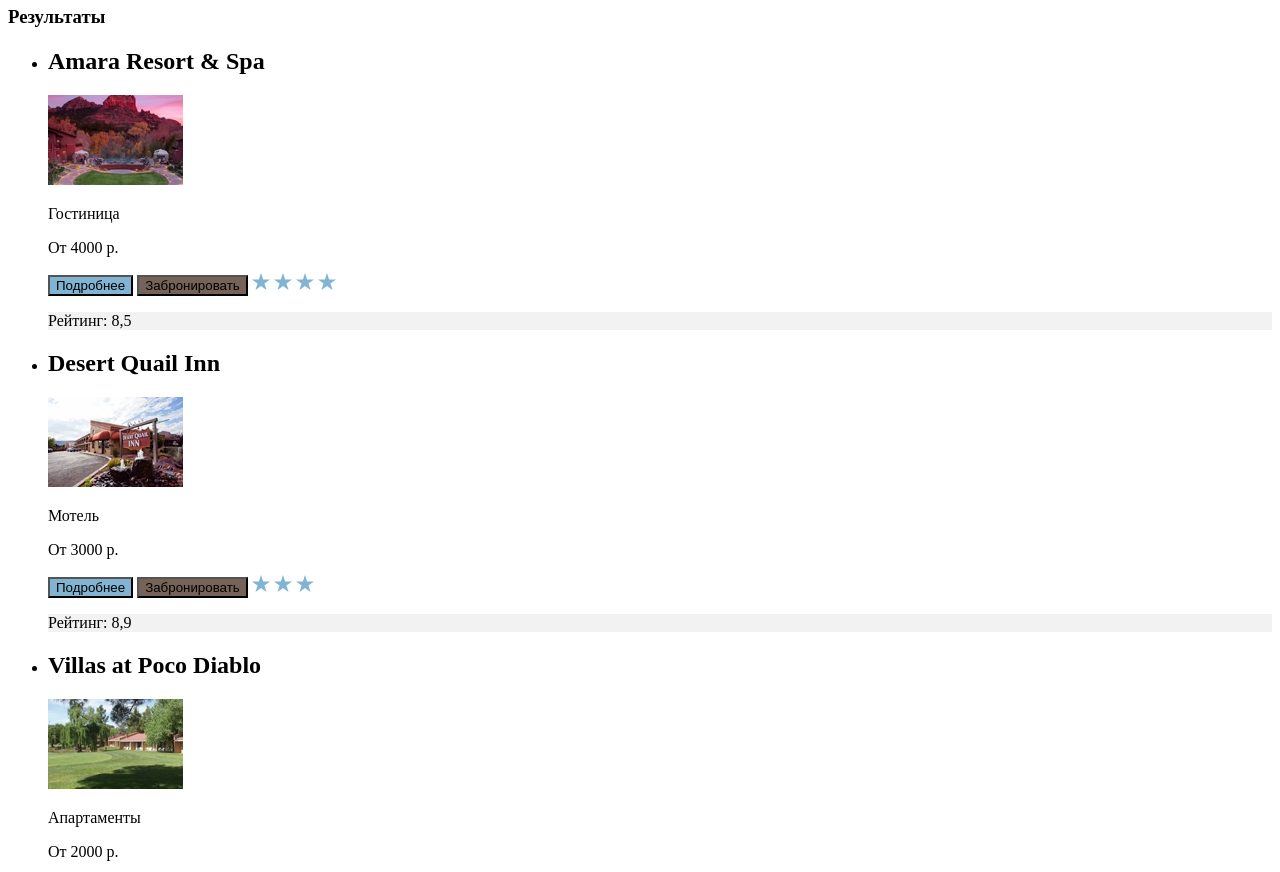
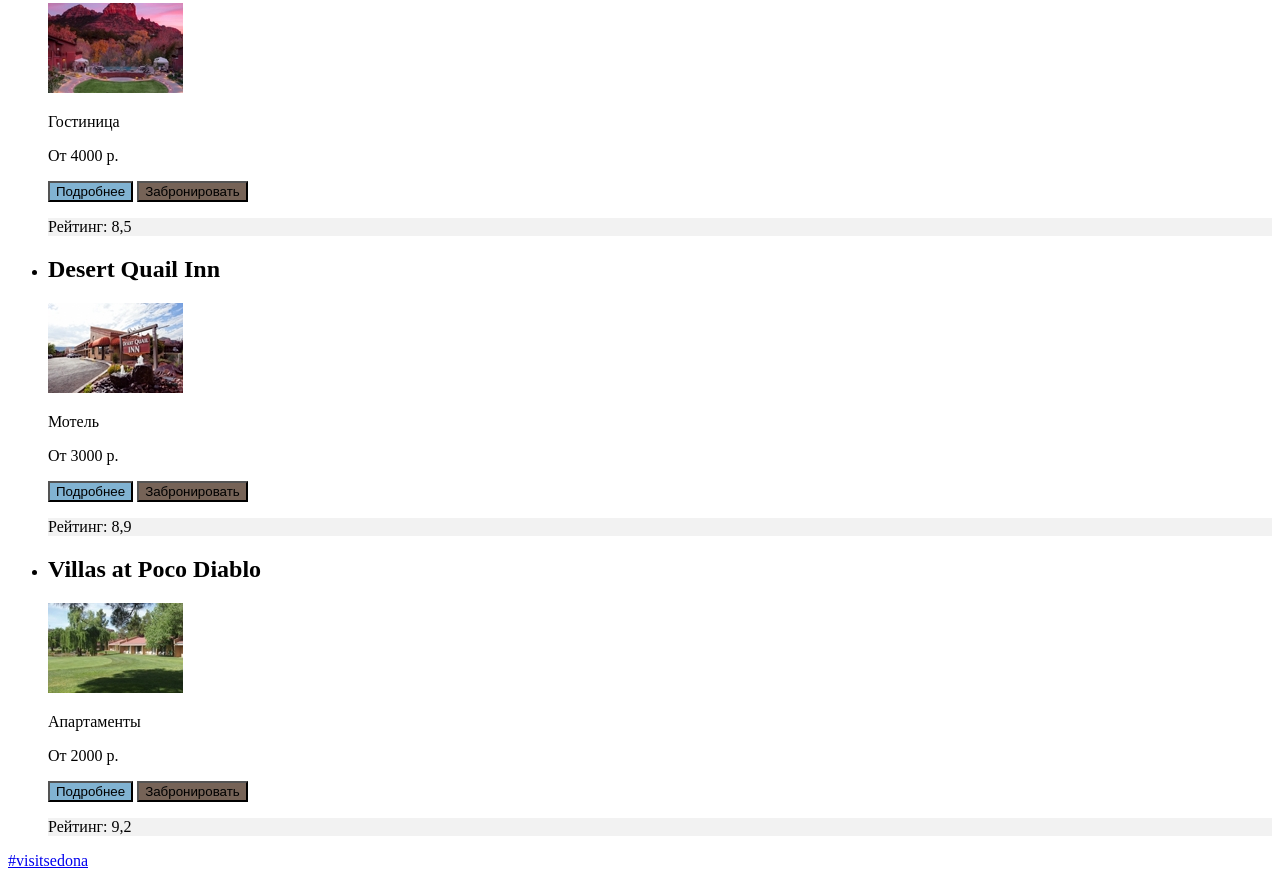
Before and after one commit to MagiusPattern/1116499-sedona-26, a plain HTML site: page hotels.html in a window 1280 px wide. Shown: the part 1926-2798 px from the top of the page. Drawn offline with Linux system fonts and the light colour scheme.

Commit message:
Закомментировала svg, которые не меняют цвет

```diff
--- a/hotels.html
+++ b/hotels.html
@@ -14,7 +14,7 @@
 					<li><p>Гостиницы</p></li>
 				</ul>
 			</nav>
-			<img src="img/logo-sedona.svg" width="140" height="72" alt="Логотип Седоны">
+			<!--<img src="img/logo-sedona.svg" width="140" height="72" alt="Логотип Седоны">-->
 		</header>
 
 		<main>
@@ -87,10 +87,10 @@
             <p>От 4000 р.</p>
             <button type="button" style="background-color:#81B3D2;">Подробнее</button>
             <button type="submit"style="background-color: #766357;">Забронировать</button>
-            <img src="img/icons/star.svg" width="18" height="17" alt="Оценка в звездах">
-            <img src="img/icons/star.svg" width="18" height="17" alt="Оценка в звездах">
-            <img src="img/icons/star.svg" width="18" height="17" alt="Оценка в звездах">
-            <img src="img/icons/star.svg" width="18" height="17" alt="Оценка в звездах">
+            <!--<img src="img/icons/star.svg" width="18" height="17" alt="Оценка в звездах">-->
+            <!--<img src="img/icons/star.svg" width="18" height="17" alt="Оценка в звездах">-->
+            <!--<img src="img/icons/star.svg" width="18" height="17" alt="Оценка в звездах">-->
+            <!--<img src="img/icons/star.svg" width="18" height="17" alt="Оценка в звездах">-->
             <p style="background-color: #F2F2F2">Рейтинг: 8,5</p>
 				  </li>
 				  <li>
@@ -100,9 +100,9 @@
 					  <p>От 3000 р.</p>
 					  <button type="button" style="background-color:#81B3D2;">Подробнее</button>
 					  <button type="submit" style="background-color: #766357;">Забронировать</button>
-					  <img src="img/icons/star.svg" width="18" height="17" alt="Оценка в звездах">
-            <img src="img/icons/star.svg" width="18" height="17" alt="Оценка в звездах">
-            <img src="img/icons/star.svg" width="18" height="17" alt="Оценка в звездах">
+					  <!--<img src="img/icons/star.svg" width="18" height="17" alt="Оценка в звездах">-->
+            <!--<img src="img/icons/star.svg" width="18" height="17" alt="Оценка в звездах">-->
+            <!--<img src="img/icons/star.svg" width="18" height="17" alt="Оценка в звездах">-->
 					  <p style="background-color: #F2F2F2">Рейтинг: 8,9</p>
 				  </li>
 				  <li>
@@ -112,8 +112,8 @@
 					  <p>От 2000 р.</p>
 					  <button type="button" style="background-color:#81B3D2;">Подробнее</button>
 					  <button type="submit" style="background-color: #766357;">Забронировать</button>
-					  <img src="img/icons/star.svg" width="18" height="17" alt="Оценка в звездах">
-            <img src="img/icons/star.svg" width="18" height="17" alt="Оценка в звездах">
+					  <!--<img src="img/icons/star.svg" width="18" height="17" alt="Оценка в звездах">-->
+            <!--<img src="img/icons/star.svg" width="18" height="17" alt="Оценка в звездах">-->
 					  <p style="background-color: #F2F2F2">Рейтинг: 9,2</p>
 				  </li>
 			  </ul>
```
Also changed, not shown: index.html (+8 -8 lines).
